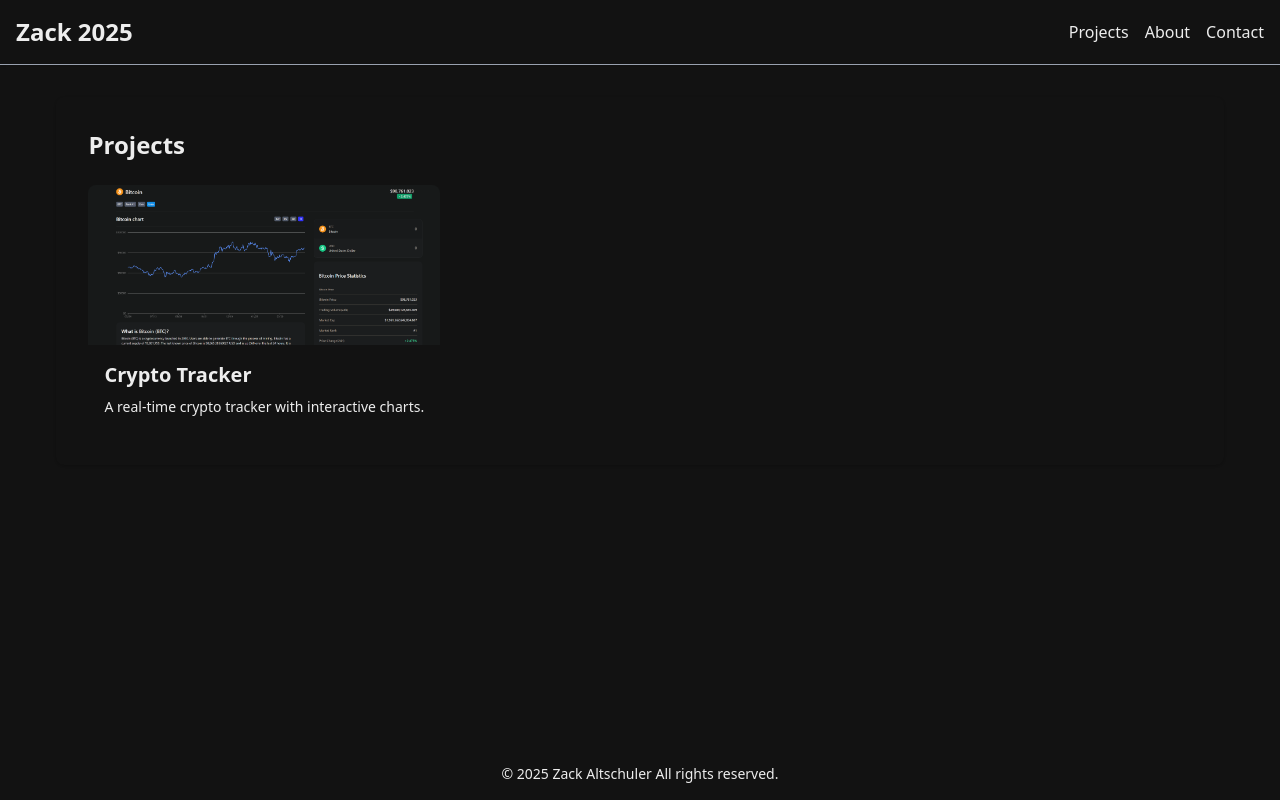
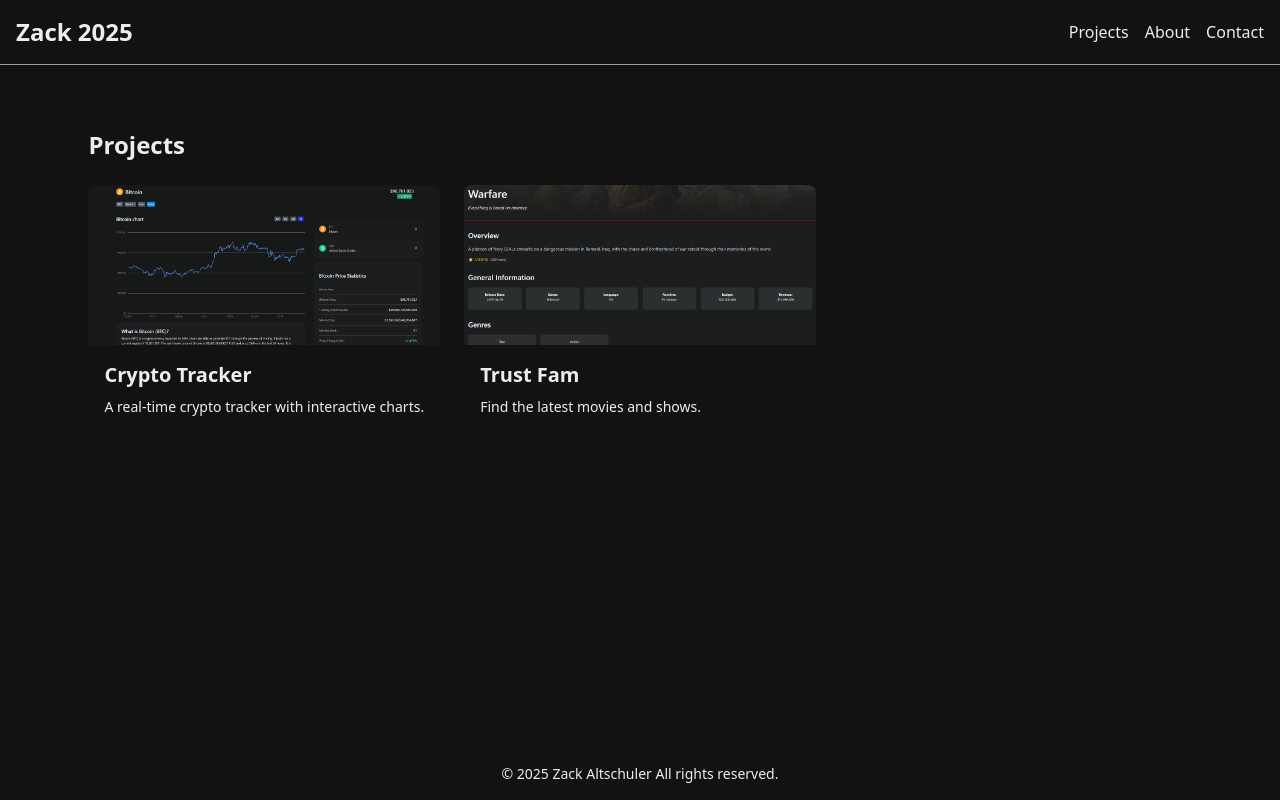
Before and after one commit to Altzack/Portfolio, a React (Vite) app: page /projects in a window 1280 px wide. Built offline with nearby package versions, Linux system fonts and the light colour scheme; the HTML template or start-up script is replaced by a standard one.

Commit message:
add project

```diff
--- a/src/pages/Projects.jsx
+++ b/src/pages/Projects.jsx
@@ -1,5 +1,6 @@
 import React from 'react';
 import cryptoPic from '../assets/crypto.png'
+import trustfam from '../assets/trustfam.png'
 const projects = [
   {
     title: 'Crypto Tracker',
@@ -7,6 +8,12 @@ const projects = [
     image: cryptoPic,
     url: 'https://cryptotrack-eight.vercel.app'
   },
+  {
+    title: "Trust Fam",
+    description: "Find the latest movies and shows.",
+    image: trustfam,
+    url: "https://trustfam.netlify.app/"
+  }
 ];
 
 export default function Projects() {
```
Also changed, not shown: src/assets/trustfam.png (added).
